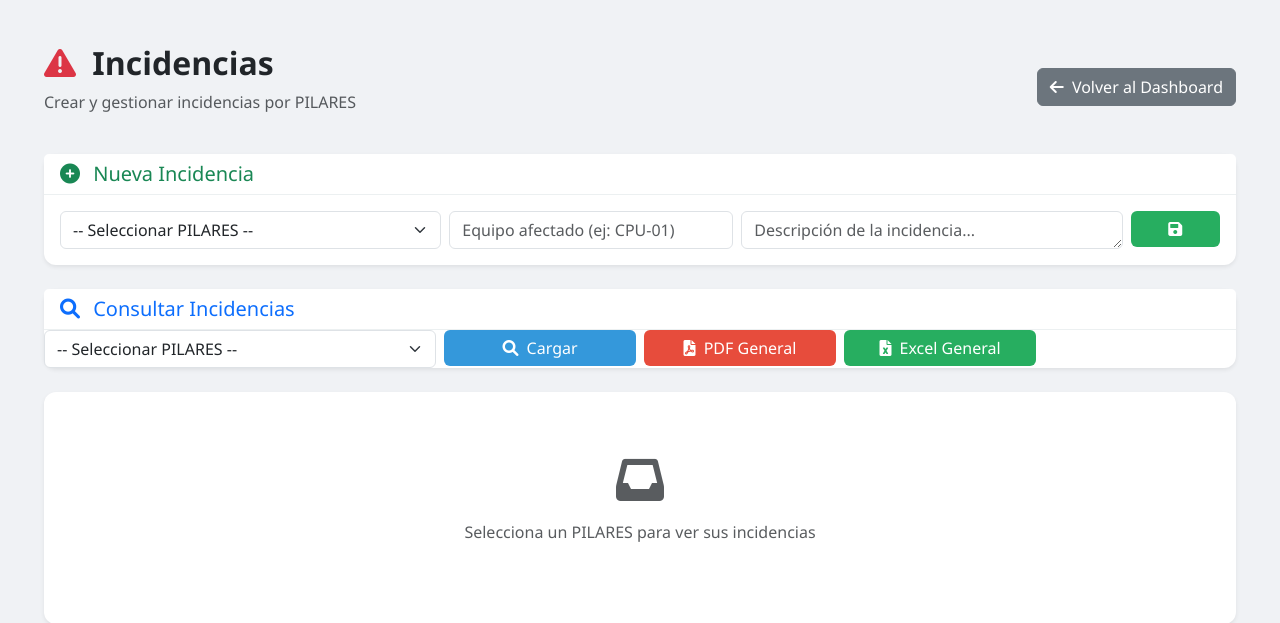
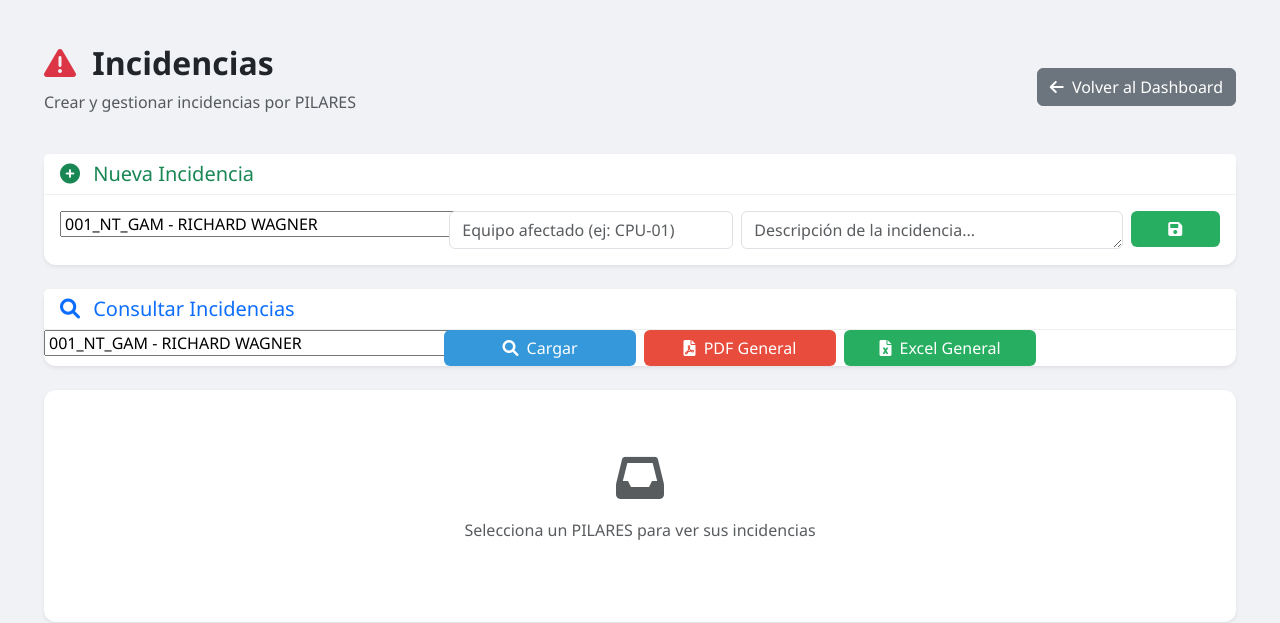
Before and after one commit to Erick25edc/panel-pilares, a Django app: page /incidencias/ in a window 1280 px wide. Shown: the part 96-719 px from the top of the page. Run offline with Django 5.2, Linux system fonts and the light colour scheme; data comes from the database, SQL or seed files in the repository.

Commit message:
Update incidencias.html

```diff
--- a/pilares/templates/pilares/incidencias.html
+++ b/pilares/templates/pilares/incidencias.html
@@ -31,10 +31,10 @@
         <div class="card-body">
             <div class="row g-2">
                 <div class="col-md-4">
-                    <select id="selectPilaresNuevo" class="form-select">
-                        <option value="">-- Seleccionar PILARES --</option>
-                        {% for p in pilares_list %}
-                        <option value="{{ p.clave_id }}">{{ p.clave_id }} - {{ p.nombre }}</option>
+                    <!-- En incidencias.html -->
+                    <select name="pilares">
+                        {% for p in pilares_list|dictsort:"clave_id" %}
+                            <option value="{{ p.clave_id }}">{{ p.clave_id }} - {{ p.nombre }}</option>
                         {% endfor %}
                     </select>
                 </div>
@@ -66,10 +66,10 @@
         </div>
         <div class="row g-2">
             <div class="col-md-4">
-                <select id="selectPilaresIncidencias" class="form-select">
-                    <option value="">-- Seleccionar PILARES --</option>
-                    {% for p in pilares_list %}
-                    <option value="{{ p.clave_id }}">{{ p.clave_id }} - {{ p.nombre }}</option>
+                <!-- En incidencias.html -->
+                <select name="pilares">
+                    {% for p in pilares_list|dictsort:"clave_id" %}
+                        <option value="{{ p.clave_id }}">{{ p.clave_id }} - {{ p.nombre }}</option>
                     {% endfor %}
                 </select>
             </div>
```
